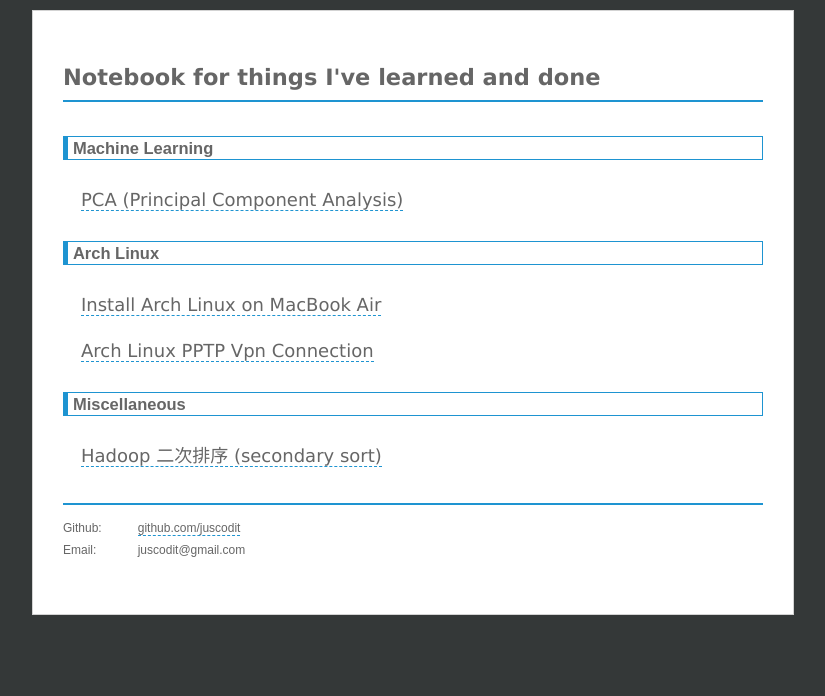
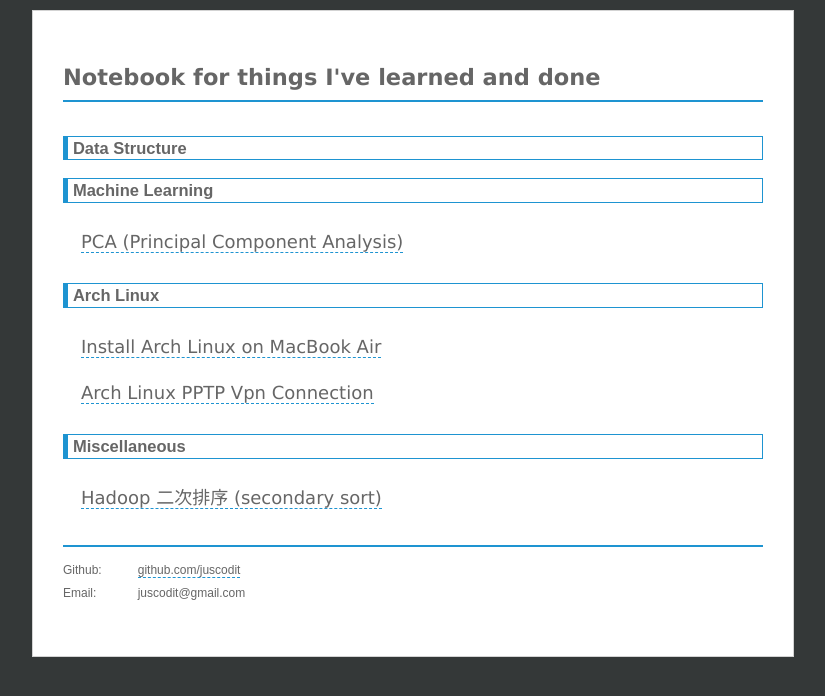
Before and after one commit to chenrushan/chenrushan.github.io, a Jekyll site: the page built from index.html, in a window 1280 px wide. Shown: the top 696 px of the page, without its empty margins (227-1052 px from the left). Built offline with Jekyll 4.4.1, drawn with Linux system fonts in a browser that asks for light colours; Markdown is read by kramdown in place of the engine named in the settings.

Commit message:
enable data struction category in home page

```diff
--- a/index.html
+++ b/index.html
@@ -14,14 +14,6 @@ title: Notebook
       </ul>
     </li>
 
-    <li><span class="catname">Data Structure</span>
-      <ul class="posts">
-        {% for post in site.categories.DS %}
-          <li><a href="{{ post.url }}">{{ post.title }}</a></li>
-        {% endfor %}
-      </ul>
-    </li>
-
     <li><span class="catname">Algorithm</span>
       <ul class="posts">
         {% for post in site.categories.algo %}
@@ -30,6 +22,14 @@ title: Notebook
       </ul>
     </li>
     -->
+
+    <li><span class="catname">Data Structure</span>
+      <ul class="posts">
+        {% for post in site.categories.DS %}
+          <li><a href="{{ post.url }}">{{ post.title }}</a></li>
+        {% endfor %}
+      </ul>
+    </li>
 
     <li><span class="catname">Machine Learning</span>
       <ul class="posts">
```
